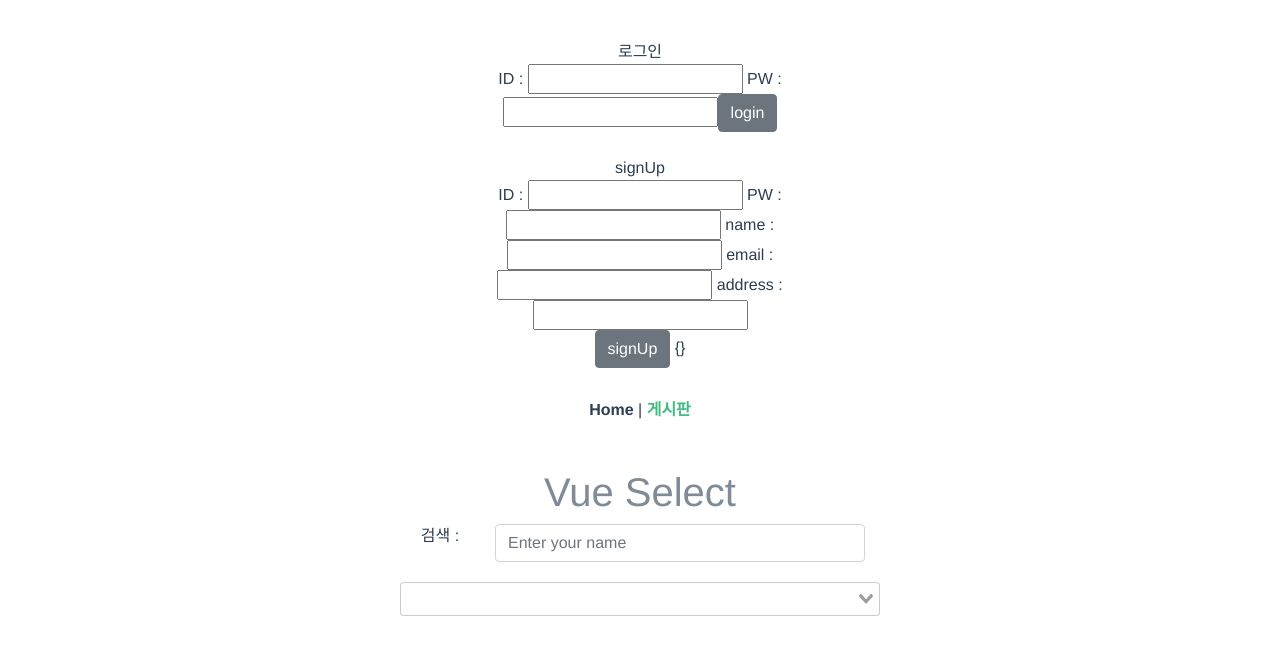
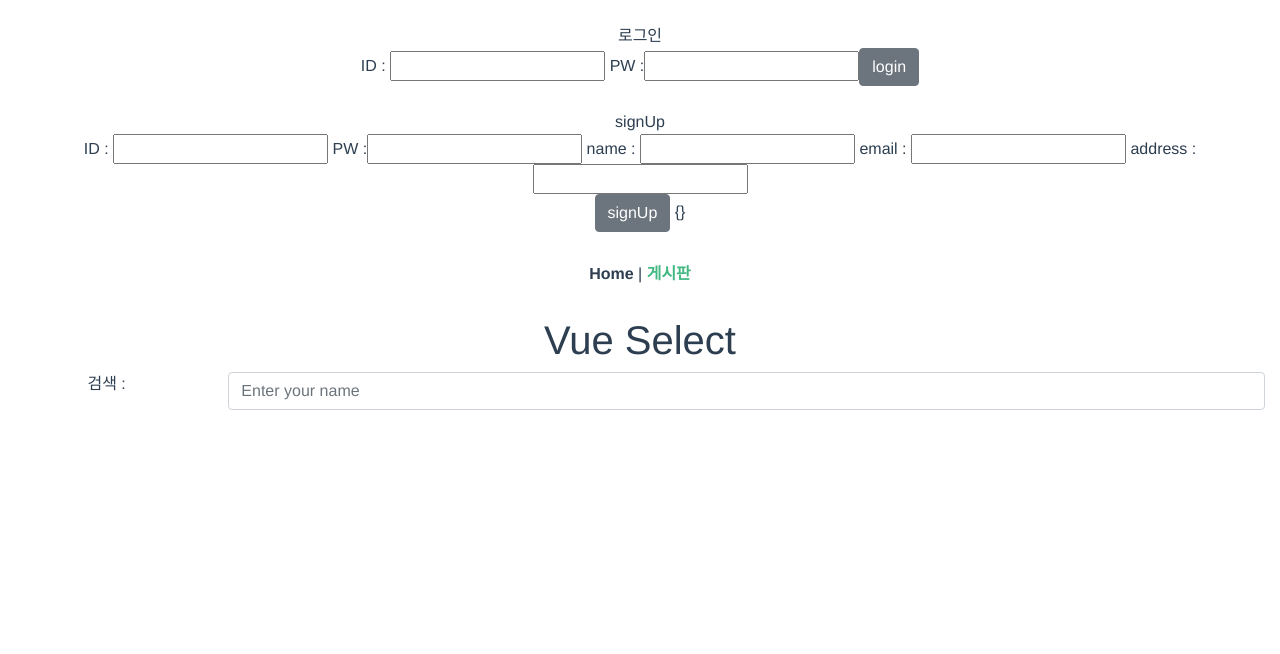
Before and after one commit to shining8543/SSAFY_final_pair, a Vue app: page /about in a window 1280 px wide. Shown: the top 654 px of the page. Built offline with nearby package versions, Linux system fonts and the light colour scheme.

Commit message:
update search

```diff
--- a/src/views/About.vue
+++ b/src/views/About.vue
@@ -31,10 +31,7 @@
 </b-container>
 </div>
 
-<vue-select :options="options">
 
-
-  </vue-select>
 </div>
 
 
@@ -42,12 +39,10 @@
 
 
 <script>
-import "vue-select/dist/vue-select.css";
-import VueSelect from 'vue-select'
+
 export default {
   name:"search",
   components:{
-    VueSelect,
   },
    data() {
      return {
@@ -66,53 +61,16 @@ export default {
      }
    },
    methods: {
-      fetchOptions: function(search,loading){
-        console.log(loading);
-        console.log(search);
-        // AJAX request
-        // axios.get('ajaxfile.php', {
-        //    params: {
-        //       search: search,
-        //    }
-        // })
-        // .then(function (response) {
 
-        //    // Update options
-        //    el.country_options = response.data;
-
-        // });
-
-      },
       show(){
         this.ulactivate=!this.ulactivate;
       },
-      selectedOption: function(value){
-         console.log("value : " + value);
-      }
+
    }
 
 }
 
 </script>
 <style>
-body {
-  font-family: 'Source Sans Pro', 'Helvetica Neue', Arial, sans-serif;
-  text-rendering: optimizelegibility;
-  -moz-osx-font-smoothing: grayscale;
-  -moz-text-size-adjust: none;
-}
 
-h1,.muted {
-  color: #2c3e5099;
-}
-
-h1 {
-  font-size: 26px;
-  font-weight: 600;
-}
-
-#app {
-  max-width: 30em;
-  margin: 1em auto;
-}
 </style>
```
